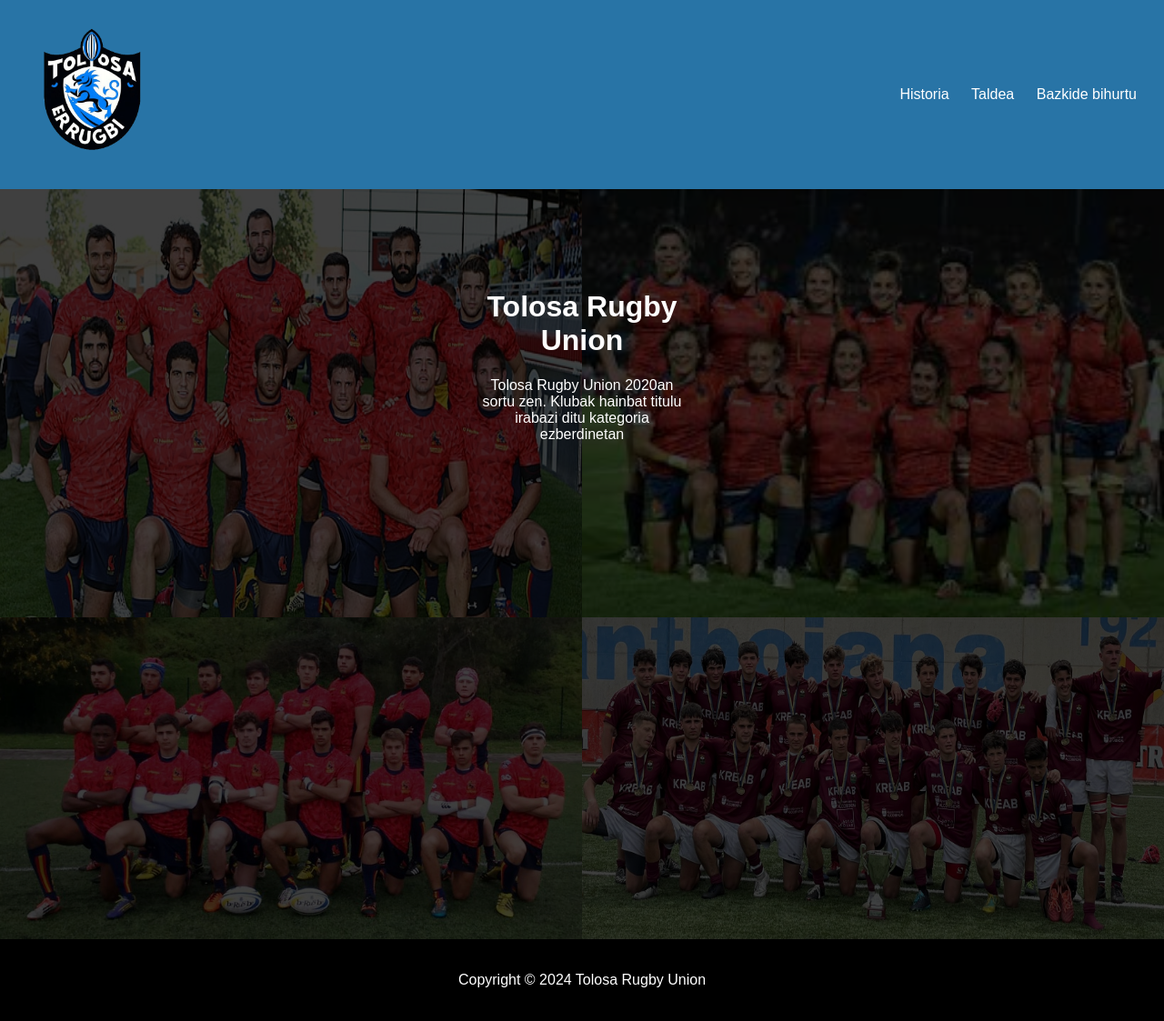
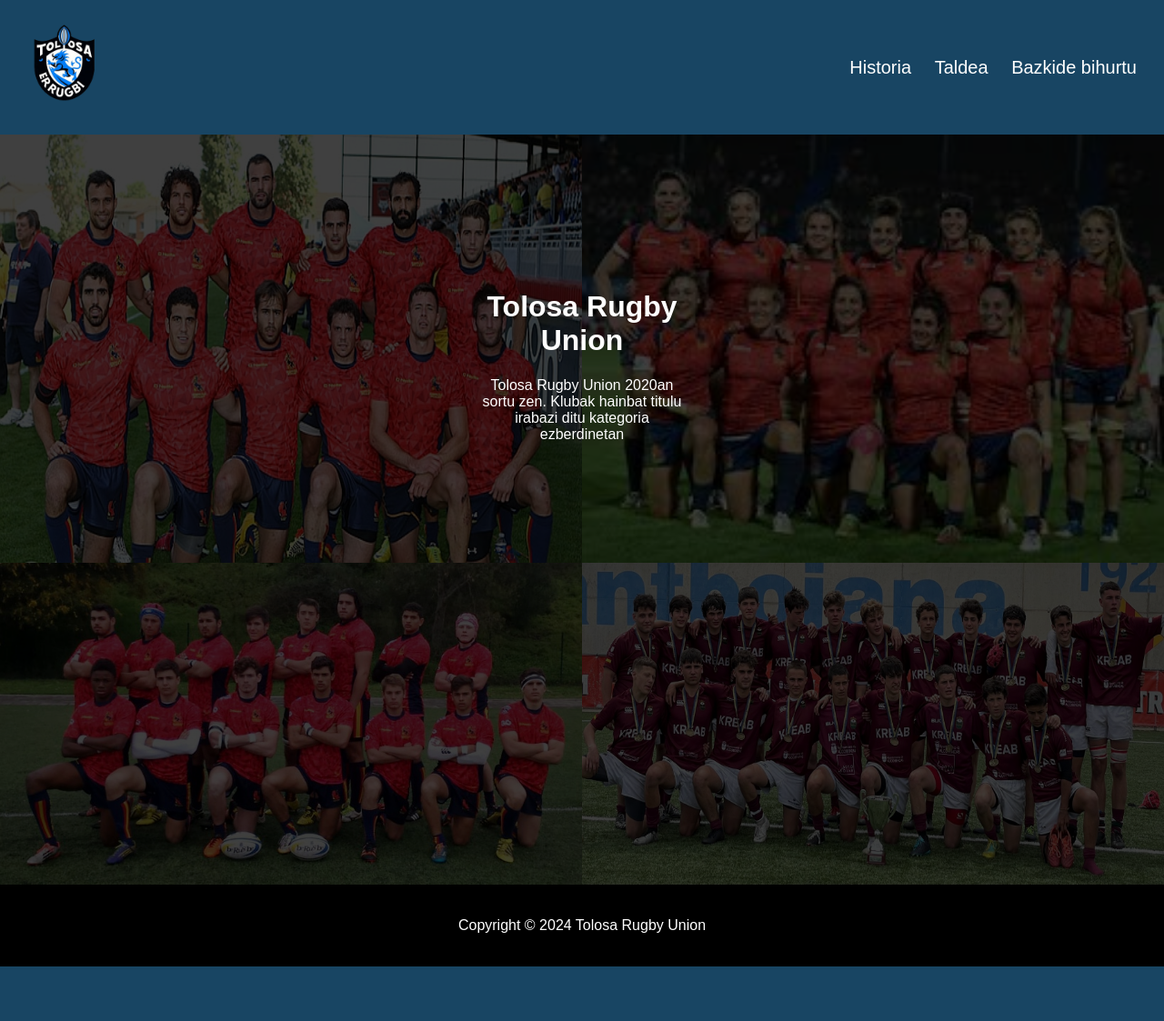
Before and after one commit to Luken1919/2Erronka, a PHP site: page / in a window 1280 px wide. Shown: the whole page at 91% size. After the commit the page ends 1063 px from the top, so only its background shows below. Run offline with PHP 8.4, Linux system fonts and the light colour scheme.

Commit message:
Index amaituta

```diff
--- a/web/Style/style.css
+++ b/web/Style/style.css
@@ -3,6 +3,9 @@
     font-family: Arial, sans-serif;
     margin: 0;
     padding: 0;
+    min-height: 100vh;
+    display: flex;
+    flex-direction: column;
   }
 
   /* Estilos para el encabezado */
@@ -10,8 +13,7 @@
     display: flex;
     align-items: center;
     justify-content: space-between;
-    background-color: #2874A6;
-    color: #2874A6;
+    background-color: #184563;
     padding: 20px;
   }
 
@@ -21,9 +23,16 @@
     padding: 0;
   }
 
+  header h1 img{
+    height: 100px;
+    width: 100px;
+  }
+
   /* Estilos para la navegación en el encabezado */
   header nav {
     float: right;
+    font-size: 20px;
+    z-index: 1;
   }
 
   /* Estilos para la lista no ordenada dentro de la navegación */
@@ -48,13 +57,15 @@
   /* Estilos para los enlaces al pasar el cursor sobre ellos */
   header nav ul li a:hover {
     color: black;
+    padding: 5px;
+    background-color: #5B7384;
   }
 
   /* Estilos para los submenús desplegables */
   header nav ul li ul {
     display: none;
     position: absolute;
-    background-color: #2874A6;
+    background-color: #6F8CA0;
     border: 1px solid #1A5276;
     padding: 10px;
   }
@@ -99,6 +110,7 @@
   footer {
     background-color: #000;
     color: #fff;
+    margin-top: auto;
     padding: 20px;
     text-align: center;
   }
--- a/web/index.html
+++ b/web/index.html
@@ -3,7 +3,7 @@
 <head>
   <meta charset="UTF-8">
   <meta name="viewport" content="width=device-width, initial-scale=1.0">
-  <title>Tolosa Rugby Union</title>
+  <title>Tolosa Union Rugby</title>
   <link rel="stylesheet" href="Style/style.css">
 </head>
 <body>
```
